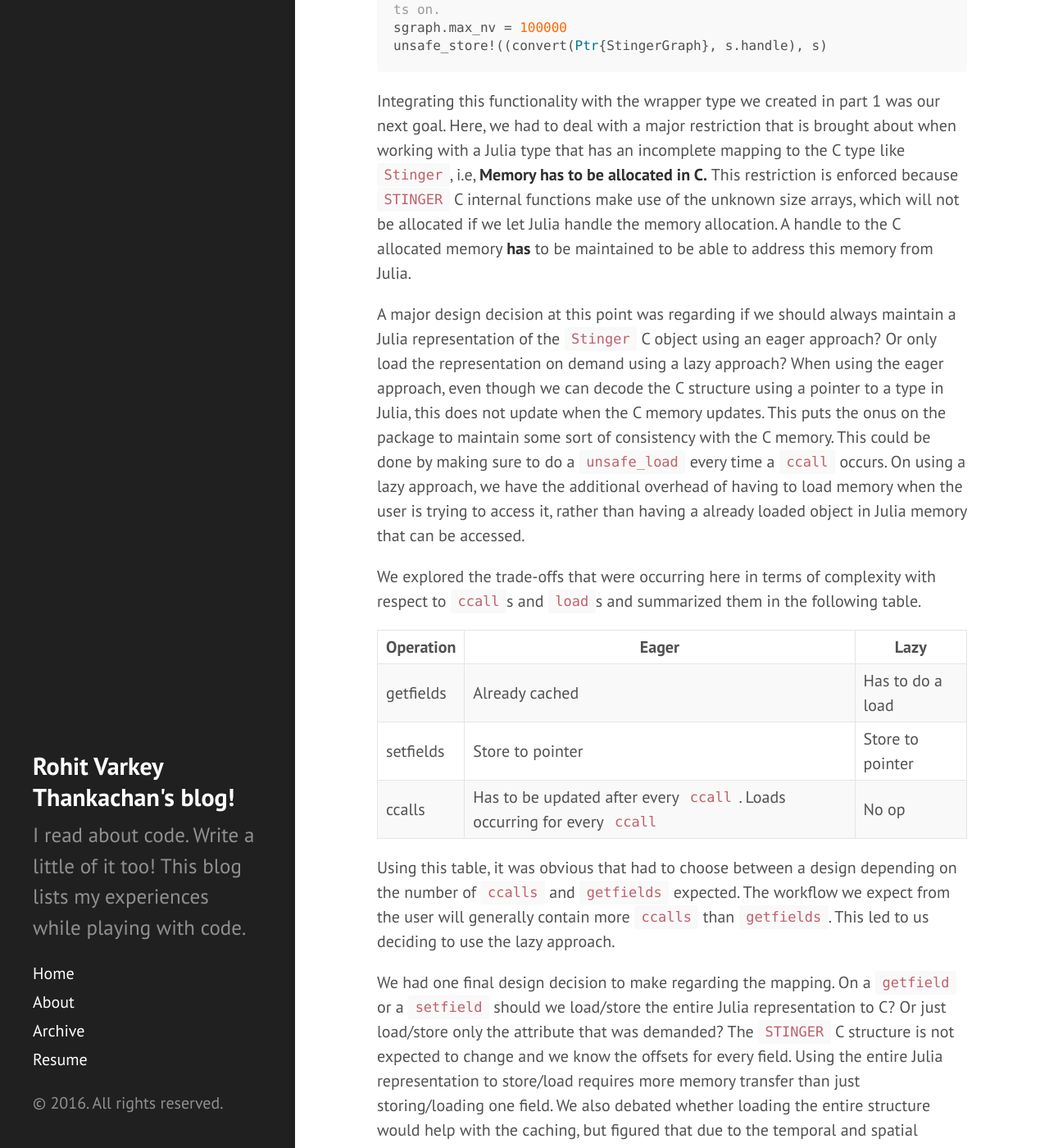
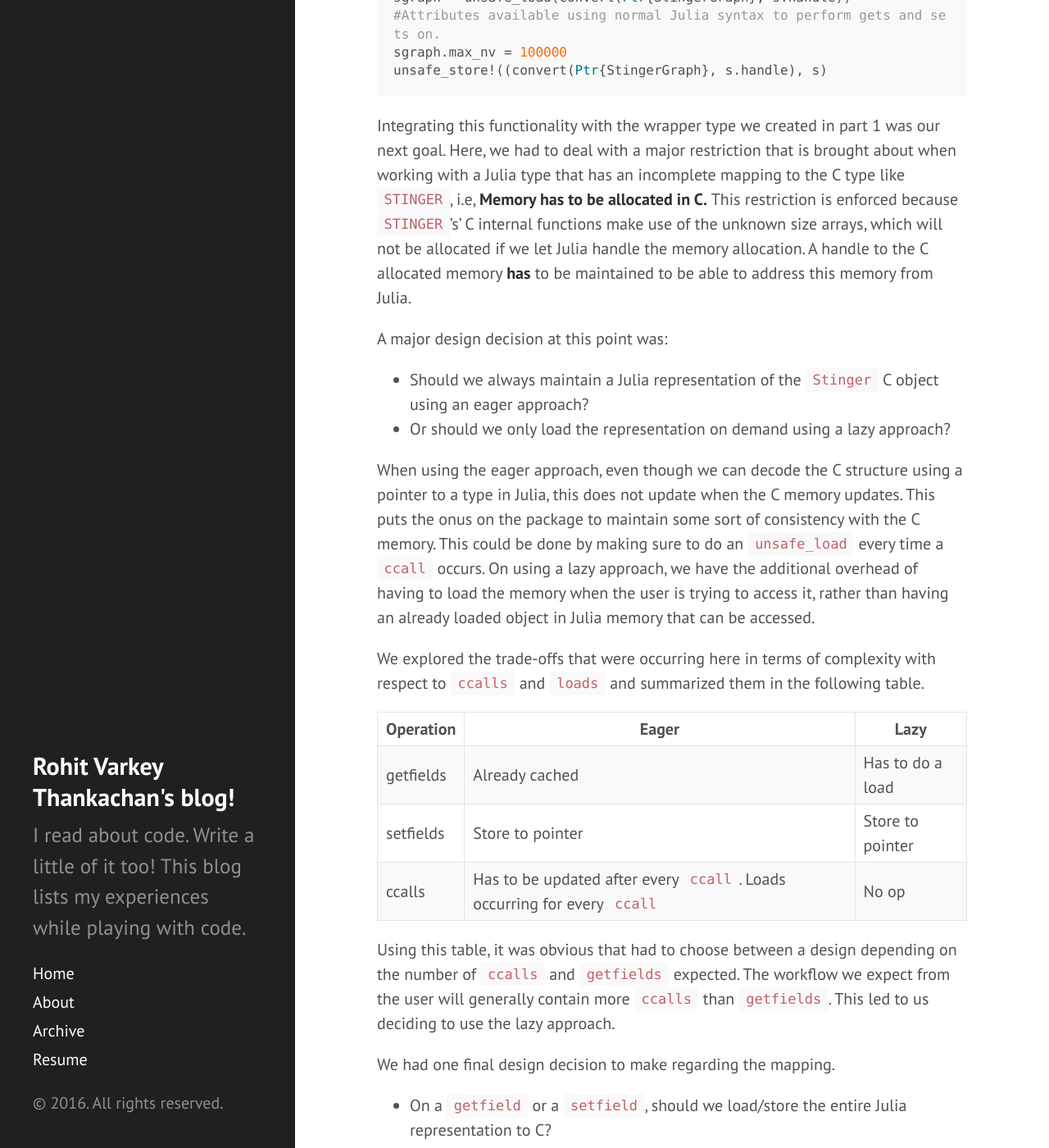
Before and after one commit to rohitvarkey/rohitvarkey.github.io, a Jekyll site: the page built from _posts/2016-09-20-stingerwrapper-2.md, in a window 1280 px wide and 1400 px high, scrolled down 1549 px. Shown: the whole window at 82% size. Built offline with Jekyll 4.4.1, drawn with Linux system fonts in a browser that asks for light colours; some of the changed text lies outside the part shown.

Commit message:
Fix typos, rephrase

```diff
--- a/_posts/2016-09-20-stingerwrapper-2.md
+++ b/_posts/2016-09-20-stingerwrapper-2.md
@@ -43,8 +43,8 @@ how Julia performs in these situations. We tried to see if `unsafe_load` and
 out the unknown array.
 
 Both of these experiments were successful. So, we implemented a Julia mapping
-for the `STINGER` C structure with leaving out the unknown array. Now, we
-could do `unsafe_load` on the pointer handle to the `STINGER` C object, to
+for the `STINGER` C structure leaving out the unknown array. Now, we
+could do a `unsafe_load` on the pointer handle to the `STINGER` C object, to
 load a representation in Julia. We could then modify it and use `unsafe_store!`
 to write it back to C. A workflow such as the following was possible at this
 point.
@@ -62,25 +62,28 @@ Integrating this functionality with the wrapper type we
 created in part 1 was our next goal. Here, we had to deal with a major restriction
 that is brought about
 when working with a Julia type that has an incomplete mapping to the C type like
-`Stinger`, i.e, **Memory has to be allocated in C.** This restriction is
-enforced because `STINGER` C internal functions make use of the unknown size arrays,
+`STINGER`, i.e, **Memory has to be allocated in C.** This restriction is
+enforced because `STINGER`'s' C internal functions make use of the unknown size arrays,
 which will not be allocated if we let Julia handle the memory allocation.
 A handle to the C allocated memory **has** to be maintained to be able to address
 this memory from Julia.
 
-A major design decision at this point was regarding if we should
-always maintain a Julia representation of the `Stinger` C object using an eager
-approach? Or only load the representation on demand using a lazy approach?
-When using the eager approach, even though we can decode the C structure using a pointer to a type in Julia,
-this does not update when the C memory updates. This puts
+A major design decision at this point was:
+
+- Should we always maintain a Julia representation of the `Stinger` C object
+using an eager approach?
+- Or should we only load the representation on demand using a lazy approach?
+
+When using the eager approach, even though we can decode the C structure using a
+pointer to a type in Julia, this does not update when the C memory updates. This puts
 the onus on the package to maintain some sort of consistency with the C memory.
-This could be done by making sure to do a `unsafe_load` every time a `ccall`
+This could be done by making sure to do an `unsafe_load` every time a `ccall`
 occurs. On using a lazy approach, we have the additional overhead of having to
-load memory when the user is trying to access it, rather than having a already
+load the memory when the user is trying to access it, rather than having an already
 loaded object in Julia memory that can be accessed.
 
 We explored the trade-offs that were occurring here in terms of complexity
-with respect to `ccall`s and `load`s and summarized them in the following
+with respect to `ccalls` and `loads` and summarized them in the following
 table.
 
 |Operation|Eager|Lazy|
@@ -94,12 +97,15 @@ the number of  `ccalls` and `getfields` expected. The workflow we expect from th
 generally contain more `ccalls` than `getfields`. This led to us deciding to use
 the lazy approach.
 
-We had one final design decision to make regarding the mapping. On a `getfield`
-or a `setfield` should we load/store the entire Julia representation to C? Or
-just load/store only the attribute that was demanded? The `STINGER` C structure
+We had one final design decision to make regarding the mapping.
+
+- On a `getfield` or a `setfield`, should we load/store the entire Julia representation to C?
+- Or just load/store only the attribute that was demanded?
+
+The `STINGER` C structure
 is not expected to change and we know the offsets for every field. Using the
 entire Julia representation to store/load requires more memory transfer than just
-storing/loading one field. We also debated whether loading the entire structure
+storing/loading one field. We debated on whether loading the entire structure
 would help with the caching, but figured that due to the temporal and spatial nature
 of caches, loading just a field would also give us this favorable behavior.
 
```
Also changed, not shown: other parts of _posts/2016-09-20-stingerwrapper-2.md (+3 -3 lines).
